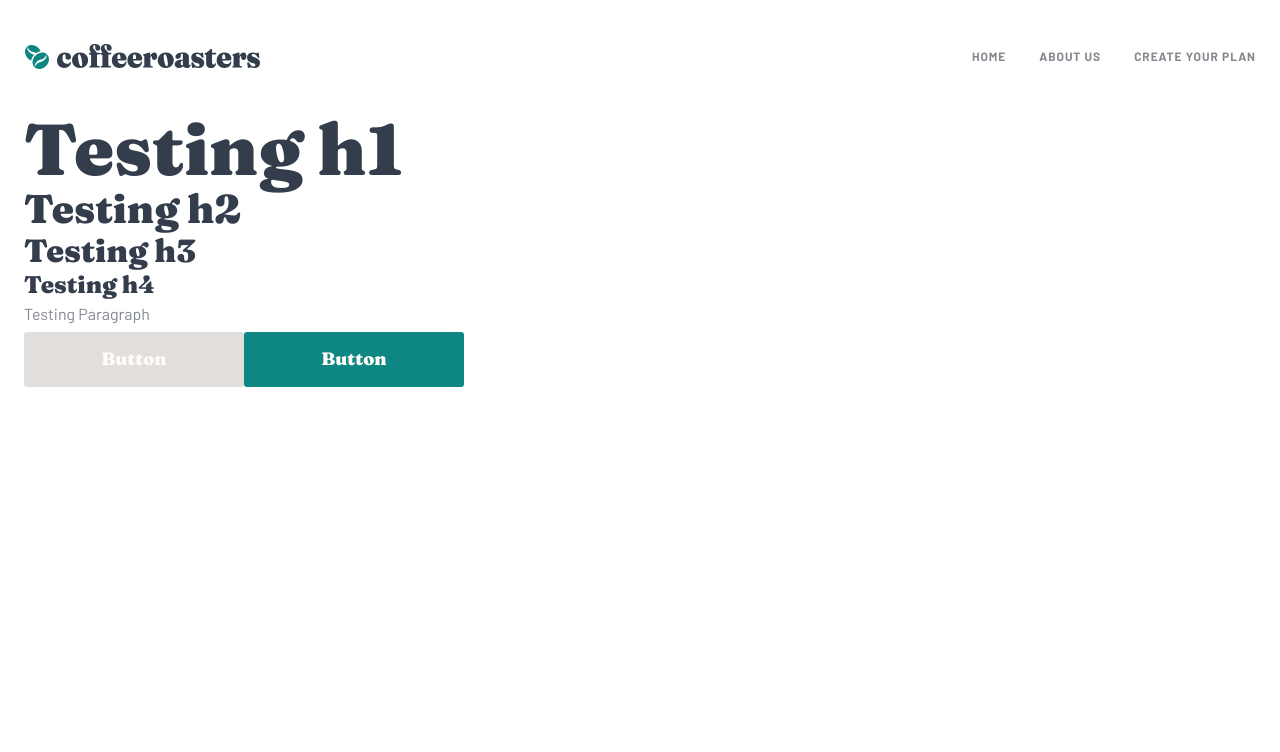
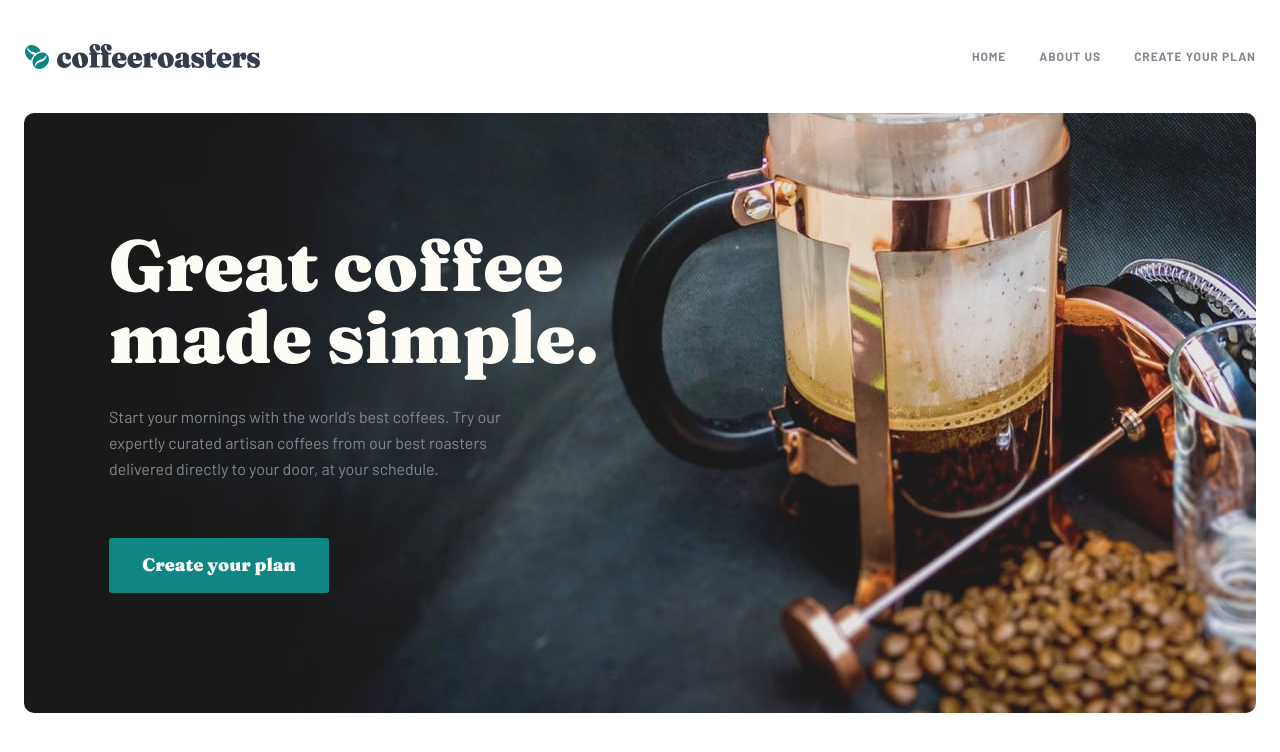
Before and after one commit to ohmymario/coffee-roasters, a Next.js app: page / in a window 1280 px wide. Shown: the top 752 px of the page. Built offline with nearby package versions, Linux system fonts and the light colour scheme.

Commit message:
create hero component and add it to home page

```diff
--- /dev/null
+++ b/components/hero/Hero.js
@@ -0,0 +1,30 @@
+import React from 'react';
+import Image from 'next/image';
+
+import HeroStyles from './HeroStyles';
+
+const Hero = () => (
+  <HeroStyles>
+    <Image
+      className="hero-image"
+      src="/images/hero/image-hero-coffeepress.jpg"
+      layout="fill"
+      objectFit="cover"
+      objectPosition="center"
+      alt="coffee-press"
+    />
+    <div className="hero-text">
+      {/* 493 */}
+      <h1>Great coffee made simple.</h1>
+      {/* 445 */}
+      <p>
+        Start your mornings with the world’s best coffees. Try our expertly
+        curated artisan coffees from our best roasters delivered directly to
+        your door, at your schedule.
+      </p>
+      <button type="button">Create your plan</button>
+    </div>
+  </HeroStyles>
+);
+
+export default Hero;
--- /dev/null
+++ b/components/hero/HeroStyles.js
@@ -0,0 +1,32 @@
+import styled from 'styled-components';
+
+const HeroStyles = styled.div`
+  width: 100%;
+  height: 600px;
+  position: relative;
+  display: flex;
+  align-items: center;
+
+  .hero-image {
+    border-radius: 10px;
+    z-index: 0;
+  }
+
+  .hero-text {
+    /* 117 85 */
+    padding-left: 5.3125em;
+    width: 50%;
+    position: relative;
+    z-index: 10000;
+    h1 {
+      color: var(--lightCreamBG);
+      margin-bottom: 0.44em;
+    }
+    p {
+      max-width: 75%;
+      margin-bottom: 3.1875em;
+    }
+  }
+`;
+
+export default HeroStyles;
--- a/pages/index.js
+++ b/pages/index.js
@@ -1,4 +1,5 @@
 import Head from 'next/head';
+import Hero from '../components/hero/Hero';
 
 export default function Home() {
   return (
@@ -9,7 +10,7 @@ export default function Home() {
       </Head>
 
       <main>
-        <h1>Testing h1</h1>
+        {/* <h1>Testing h1</h1>
         <h2>Testing h2</h2>
         <h3>Testing h3</h3>
         <h4>Testing h4</h4>
@@ -18,7 +19,9 @@ export default function Home() {
         <button type="button" disabled>
           Button
         </button>
-        <button type="button">Button</button>
+        <button type="button">Button</button> */}
+
+        <Hero />
       </main>
     </div>
   );
```
